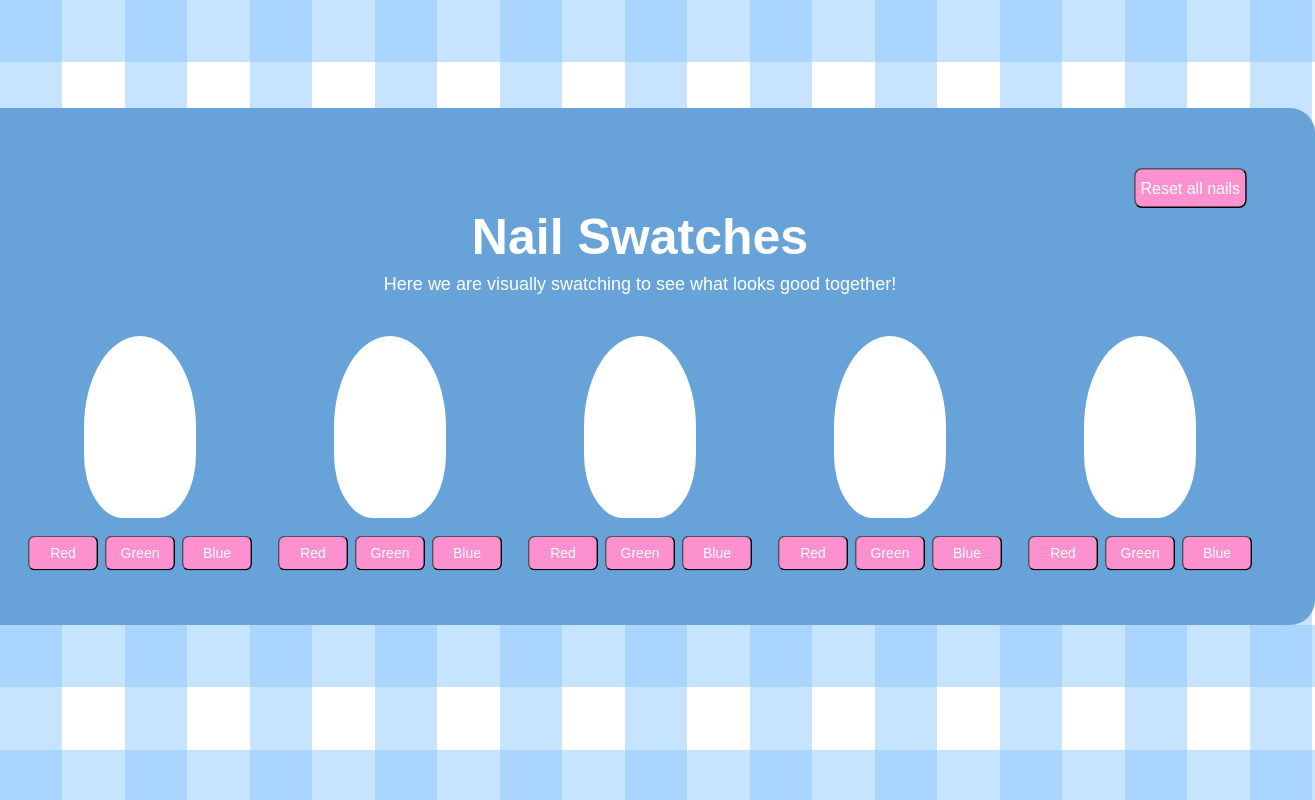
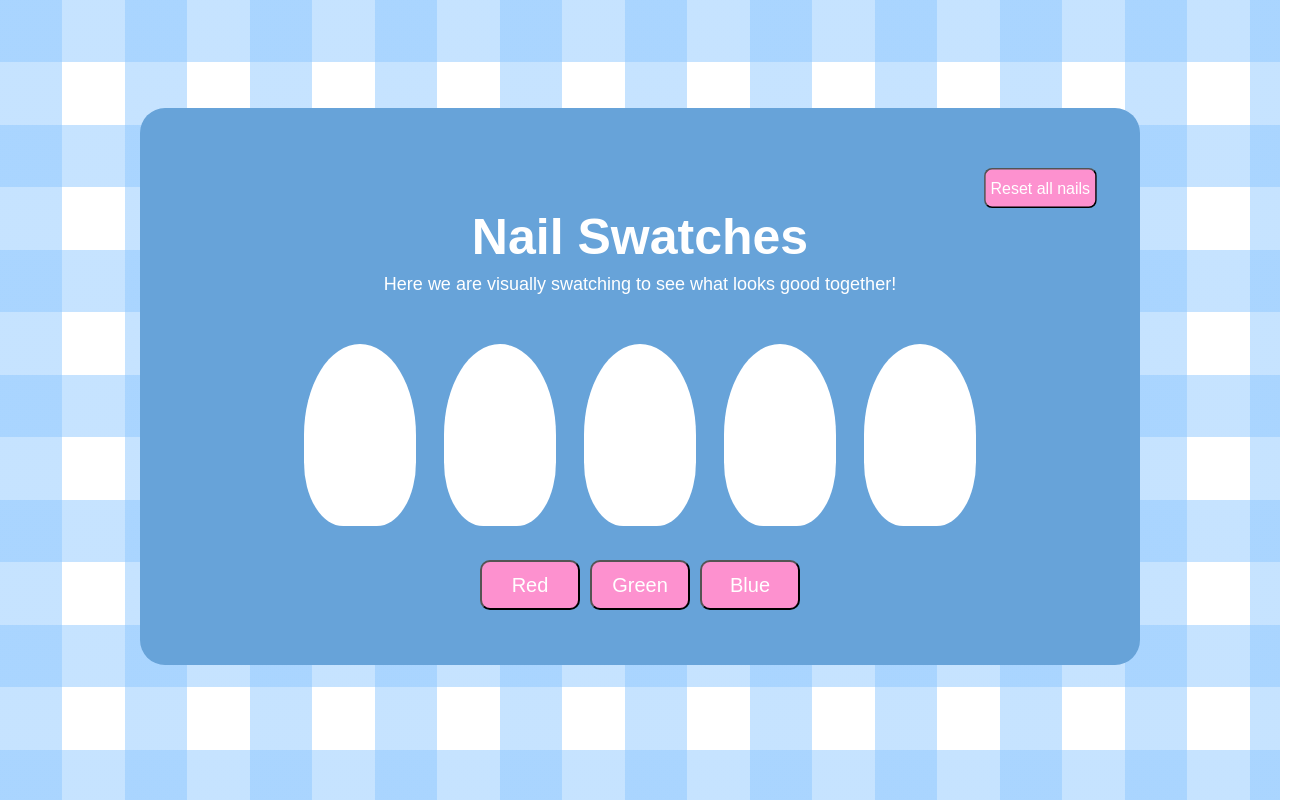
Before and after one commit to hkst17/nailSwatch, a plain HTML site: page nailSwatches/index.html in a window 1280 px wide. Shown: the whole page, 1315 px wide, since content can reach past the window. Drawn offline with Linux system fonts and the light colour scheme; a web font is replaced by a local one.

Commit message:
removed repetitive code and one row of buttons
removed the other buttons for each nail.

```diff
--- a/nailSwatches/index.css
+++ b/nailSwatches/index.css
@@ -1,4 +1,4 @@
-.nail {
+.finger {
     background-color: white;
     /* border: 1px solid #000000; */
     width: 100px;
@@ -6,6 +6,7 @@
     border-radius: 50% 50% 35% 35%;
     position: relative;
     padding: 30px;
+    margin: 20px;
 }
 
 .triangle-left {
@@ -17,13 +18,10 @@
 }
 
 .container {
-    /* padding: 50px; */
     background-color: #67A3D9;
     border-radius: 25px;
     margin: 100px;
     padding: 50px;
-
-    /* width: max-content; */
     height: max-content;
 }
 
@@ -42,7 +40,7 @@
 .nails {
     margin: -50px;
     display: inline-block;
-    flex-direction: column;
+    flex-direction: row;
     position: relative;
     scale: 70%;
     width: fit-content;
@@ -98,7 +96,7 @@
 #reset {
     width: fit-content;
     position: relative;
-    right: -550px;
+    right: -400px;
     scale: 80%;
 }
 
@@ -156,9 +154,7 @@ body {
     font-family: 'More Sugar', sans-serif;
     text-align: center;
     color: white;
-    /* margin: auto; */
     align-content: center;
-    /* padding: 100px; */
     display: inline-block;
     position: relative;
     width: auto;
--- a/nailSwatches/index.html
+++ b/nailSwatches/index.html
@@ -25,9 +25,10 @@
 
         <label for="color-picker">Select a color:</label>
         <input id="color-picker" type="color"> -->
+
         <div class="row">
-            <div class="nails center">
-                <div class="nail" id="finger1ID"></div>
+            <div class="nails center row">
+                <div class="finger" id="finger1ID"></div>
                 <!-- <div class="dropdown">
                     <button class="buttonRec">Profile</button>
                     <div class="dropdown-options">
@@ -36,60 +37,24 @@
                         <a href="#">Logout</a>
                     </div>
                 </div> -->
-
-
-                    <div class="action">
-                        <button class="buttonRec" onclick="nail0('https://cdn0.iconfinder.com/data/icons/ie_Bright/128/plus_add_blue.png')">Red</button>
-                        <button class="buttonRec" onclick="nail0('http://31.media.tumblr.com/fca646cd8fe87906e605ad7e8d039903/tumblr_mmoz4fWT6U1soh1p8o1_500.png')">Green</button>
-                        <button class="buttonRec" onclick="nail0('./img/logo.png')">Blue</button>
-                    </div>
-            </div>
-            <div class="nails center">
-                <div class="nail" id="finger2ID"></div>
+                <div class="finger" id="finger2ID"></div>
                 <!-- <div class="row">
                     <button id="triangle"></button>
                     <div class="label">testing</div>
                 </div> -->
-
-                <div class="action">
-                    <button class="buttonRec"
-                        onclick="nail1('https://cdn0.iconfinder.com/data/icons/ie_Bright/128/plus_add_blue.png')">Red</button>
-                    <button class="buttonRec"
-                        onclick="nail1('http://31.media.tumblr.com/fca646cd8fe87906e605ad7e8d039903/tumblr_mmoz4fWT6U1soh1p8o1_500.png')">Green</button>
-                    <button class="buttonRec" onclick="nail1('./img/logo.png')">Blue</button>
-                </div>
-            </div>
-            <div class="nails center">
-                <div class="nail" id="finger3ID"></div>
-                <div class="action">
-                    <button class="buttonRec"
-                        onclick="nail2('https://cdn0.iconfinder.com/data/icons/ie_Bright/128/plus_add_blue.png')">Red</button>
-                    <button class="buttonRec"
-                        onclick="nail2('http://31.media.tumblr.com/fca646cd8fe87906e605ad7e8d039903/tumblr_mmoz4fWT6U1soh1p8o1_500.png')">Green</button>
-                    <button class="buttonRec" onclick="nail2('./img/logo.png')">Blue</button>
-                </div>
-            </div>
-            <div class="nails center">
-                <div class="nail" id="finger4ID"></div>
-                <div class="action">
-                    <button class="buttonRec"
-                        onclick="nail3('https://cdn0.iconfinder.com/data/icons/ie_Bright/128/plus_add_blue.png')">Red</button>
-                    <button class="buttonRec"
-                        onclick="nail3('http://31.media.tumblr.com/fca646cd8fe87906e605ad7e8d039903/tumblr_mmoz4fWT6U1soh1p8o1_500.png')">Green</button>
-                    <button class="buttonRec" onclick="nail3('./img/logo.png')">Blue</button>
-                </div>
-            </div>
-            <div class="nails center">
-                <div class="nail" id="finger5ID"></div>
-                <div class="action">
-                    <button class="buttonRec"
-                        onclick="nail4('https://cdn0.iconfinder.com/data/icons/ie_Bright/128/plus_add_blue.png')">Red</button>
-                    <button class="buttonRec"
-                        onclick="nail4('http://31.media.tumblr.com/fca646cd8fe87906e605ad7e8d039903/tumblr_mmoz4fWT6U1soh1p8o1_500.png')">Green</button>
-                    <button class="buttonRec" onclick="nail4('./img/logo.png')">Blue</button>
-                </div>
+                <div class="finger" id="finger3ID"></div>
+                <div class="finger" id="finger4ID"></div>
+                <div class="finger" id="finger5ID"></div>
             </div>
         </div>
+        <div class="action">
+            <button class="buttonRec"
+                onclick="finger('https://cdn0.iconfinder.com/data/icons/ie_Bright/128/plus_add_blue.png')">Red</button>
+            <button class="buttonRec"
+                onclick="finger('http://31.media.tumblr.com/fca646cd8fe87906e605ad7e8d039903/tumblr_mmoz4fWT6U1soh1p8o1_500.png')">Green</button>
+            <button class="buttonRec" onclick="finger('./img/logo.png')">Blue</button>
+        </div>
+    </div>
 
 
     </div>
--- a/nailSwatches/index.js
+++ b/nailSwatches/index.js
@@ -1,40 +1,14 @@
-/*
-console.log('script loaded...');
+var num = 1;
+function finger(img){
+    console.log(img);
+    const finger = document.getElementById('finger'+num+'ID');
+    finger.style = `background-image: url(${img})`;
+    num++;
 
-function paint(img){
-    console.log(img);
-    const nail = document.getElementById('nailID');
-    nail.style = `background-color:${img}`;
-
-}
-*/
-function nail0(img) {
-    console.log(img);
-    const nail = document.getElementById('finger1ID');
-    nail.style = `background-image: url(${img})`;
-}
-function nail1(img) {
-    console.log(img);
-    const nail = document.getElementById('finger2ID');
-    nail.style = `background-image: url(${img})`;
-}
-function nail2(img) {
-    console.log(img);
-    const nail = document.getElementById('finger3ID');
-    nail.style = `background-image: url(${img})`;
-}
-function nail3(img) {
-    console.log(img);
-    const nail = document.getElementById('finger4ID');
-    nail.style = `background-image: url(${img})`;
-}
-function nail4(img) {
-    console.log(img);
-    const nail = document.getElementById('finger5ID');
-    nail.style = `background-image: url(${img})`;
 }
 
 function reset(color) {
+    num = 1;
     document.getElementById('finger1ID').style = `background-color:${color}`;
     document.getElementById('finger2ID').style = `background-color:${color}`;
     document.getElementById('finger3ID').style = `background-color:${color}`;
```
